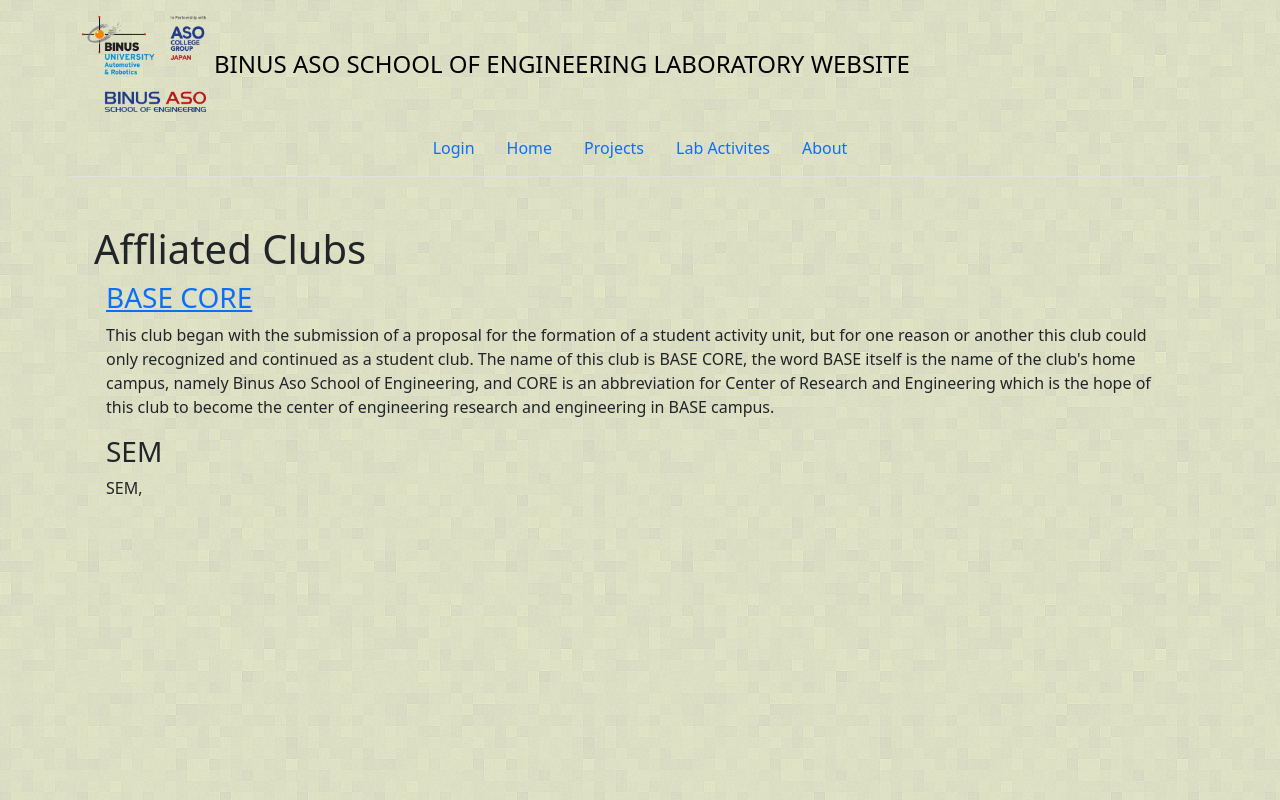
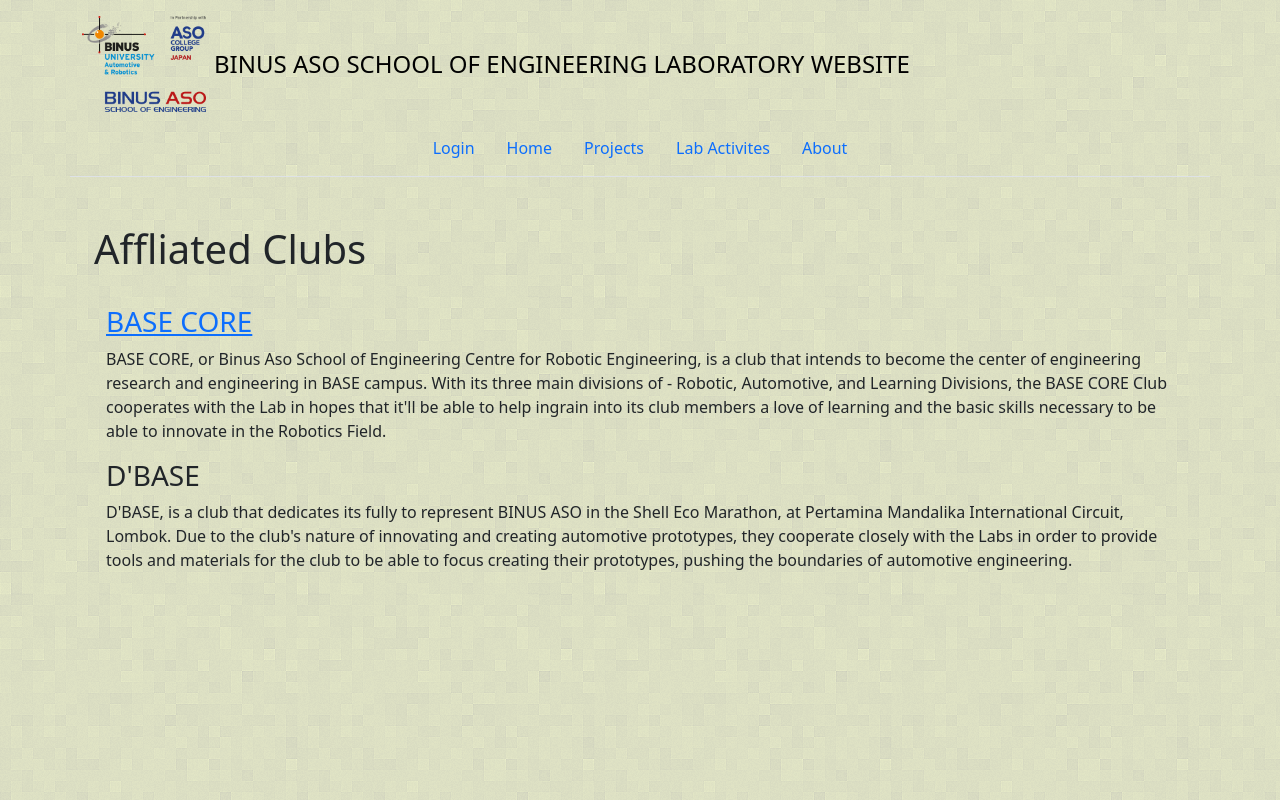
Before and after one commit to TerribleSpeller/labborrow, a Next.js app: page /clubs in a window 1280 px wide. Built offline with nearby package versions, Linux system fonts and the light colour scheme; no server answers.

Commit message:
D'Base Text

```diff
--- a/pages/clubs.js
+++ b/pages/clubs.js
@@ -7,13 +7,14 @@
                 <h1>Affliated Clubs</h1>
             </div>
             <div className="container">
+                <br/>
                 <div className="container">
                     <Link href="https://www.basecore.tech/"><h3>BASE CORE</h3></Link>
-                    <p>This club began with the submission of a proposal for the formation of a student activity unit, but for one reason or another this club could only recognized and continued as a student club. The name of this club is BASE CORE, the word BASE itself is the name of the club's home campus, namely Binus Aso School of Engineering, and CORE is an abbreviation for Center of Research and Engineering which is the hope of this club to become the center of engineering research and engineering in BASE campus.</p>
+                    <p>BASE CORE, or Binus Aso School of Engineering Centre for Robotic Engineering, is a club that intends to  become the center of engineering research and engineering in BASE campus. With its three main divisions of - Robotic, Automotive, and Learning Divisions, the BASE CORE Club cooperates with the Lab in hopes that it'll be able to help ingrain into its club members a love of learning and the basic skills necessary to be able to innovate in the Robotics Field. </p>
                 </div>
                 <div className="container">
-                    <h3>SEM</h3>
-                    <p>SEM, </p>
+                    <h3>D'BASE</h3>
+                    <p>D'BASE, is a club that dedicates its fully to represent BINUS ASO in the Shell Eco Marathon, at Pertamina Mandalika International Circuit, Lombok. Due to the club's nature of innovating and creating automotive prototypes, they cooperate closely with the Labs in order to provide tools and materials for the club to be able to focus creating their prototypes, pushing the boundaries of automotive engineering. </p>
                 </div>
             </div>
         </>
```
